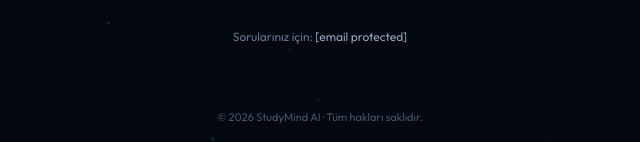
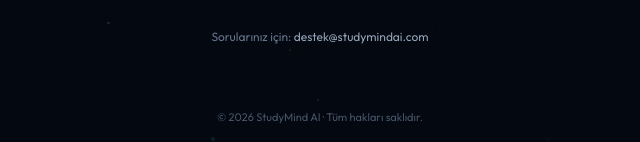
Before and after one commit to mserkantkarabulut-lgtm/studymind-coming-soon, a website: page index.html in a window 1280 px wide. Shown: the part 660-802 px from the top of the page, 320-960 px from the left. Drawn offline with Linux system fonts and the light colour scheme.

Commit message:
Update index.html

```diff
--- a/index.html
+++ b/index.html
@@ -154,7 +154,7 @@ h2{font-weight:600;font-size:clamp(1.1rem,3vw,1.5rem);color:#e2e8f0;margin-botto
     <div class="pill"><span>📊</span><span>İstatistikler</span></div>
   </div>
 
-  <p class="contact">Sorularınız için: <a href="/cdn-cgi/l/email-protection#6105041215040a2112151405180c080f0500084f020e0c"><span class="__cf_email__" data-cfemail="dabebfa9aebfb19aa9aeafbea3b7b3b4bebbb3f4b9b5b7">[email&#160;protected]</span></a></p>
+  <p class="contact">Sorularınız için: <a href="mailto:destek@studymindai.com">destek@studymindai.com</a></p>
 </div>
 
 <p class="footer">© 2026 StudyMind AI · Tüm hakları saklıdır.</p>
```
